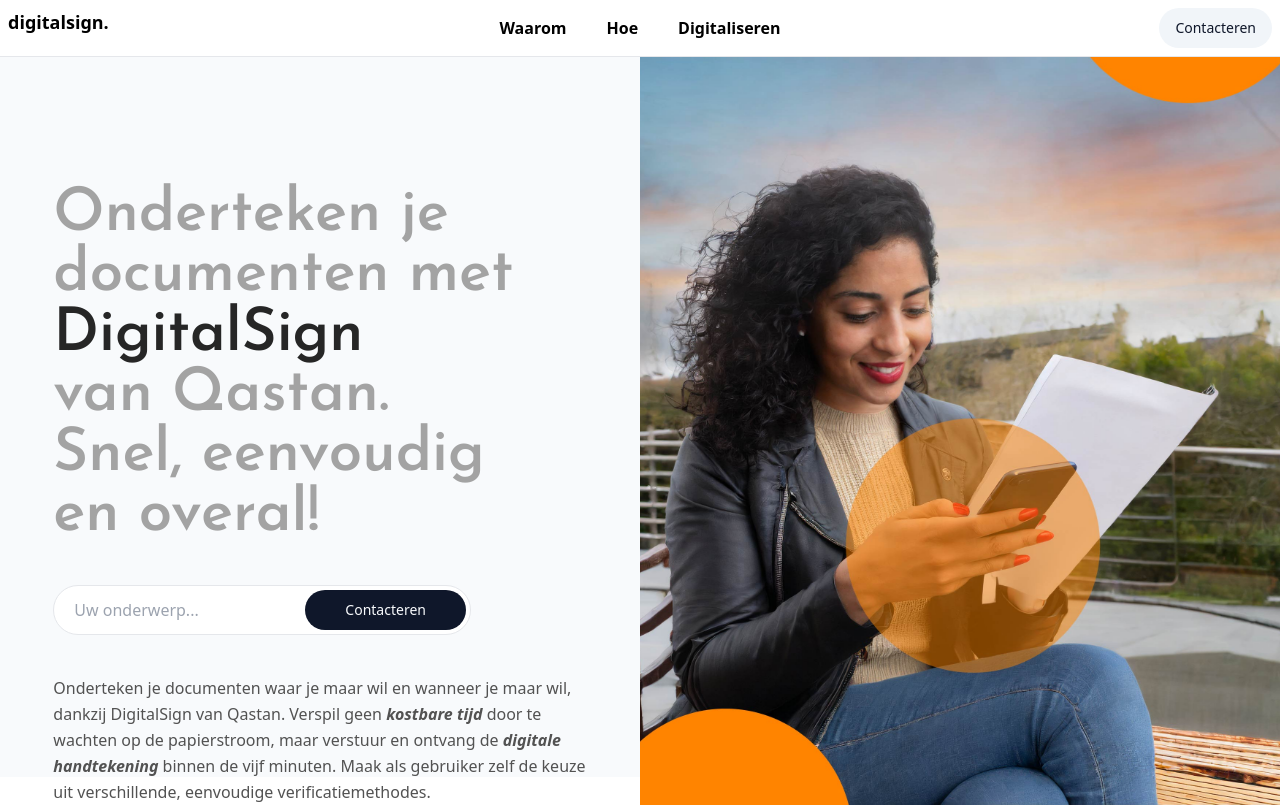
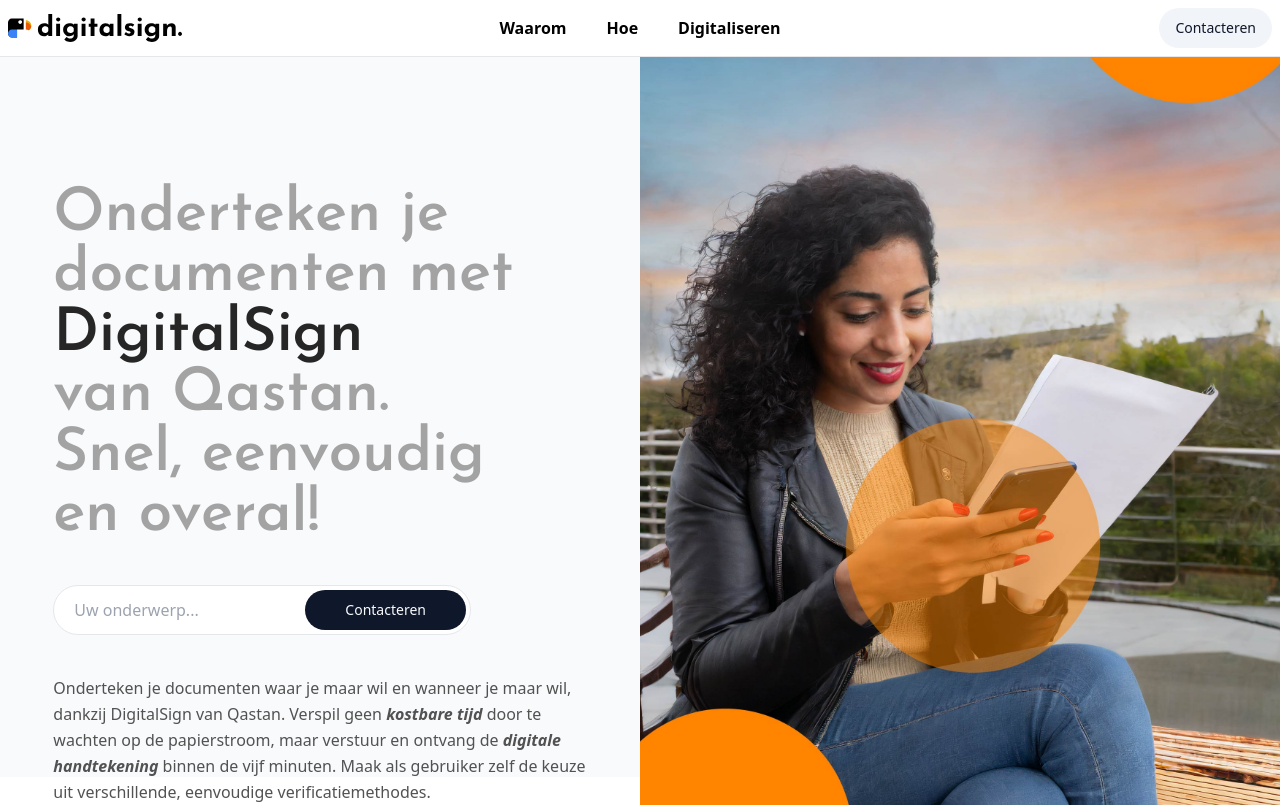
Before and after one commit to QastanFIT/documentsign, a Next.js app: page / in a window 1280 px wide. Shown: the top 807 px of the page. Built offline with nearby package versions, Linux system fonts and the light colour scheme.

Commit message:
new logo

```diff
--- a/src/components/document/Navbar.tsx
+++ b/src/components/document/Navbar.tsx
@@ -1,5 +1,7 @@
+import Image from 'next/image'
 import Link from 'next/link'
 import React from 'react'
+import logo from '../../assets/images/logo.svg'
 
 type Props = {
   document?: DocumentObject | null
@@ -9,7 +11,8 @@
   return (
     <div className='wg-white border-b shadow-md p-2 z-10'>
         <div className='mx-auto max-w-7xl grid grid-cols-2 sm:grid-cols-3'>
-            <Link href="/" className='w-fit'><div className='flex items-center justify-start font-bold font-josefin text-lg'>digitalsign.</div></Link>
+
+            <Link href="/" className='w-fit'><div className='flex items-center justify-start font-bold font-josefin text-lg'><Image src={logo} className='h-7 w-fit' alt="Logo digitalsign Qastan"/></div></Link>
         </div>
     </div>
   )
--- a/src/components/site/Navbar.tsx
+++ b/src/components/site/Navbar.tsx
@@ -4,6 +4,8 @@
 import Link from 'next/link'
 import { Button } from '../ui/button'
 import { Menu, X } from 'lucide-react'
+import logo from '../../assets/images/logo.svg'
+import Image from 'next/image'
 
 const Navbar = () => {
   const [is_open, setis_open] = useState(false);
@@ -11,7 +13,7 @@
   return (
     <div className='wg-white border-b shadow-md p-2 z-10'>
         <div className='mx-auto max-w-7xl grid grid-cols-2 sm:grid-cols-3'>
-            <Link href=""><div className='flex items-center justify-start font-bold font-josefin text-lg'>digitalsign.</div></Link>
+            <Link href="" className='w-fit flex items-center'><div className='flex font-bold font-josefin text-lg'><Image src={logo} className='h-7 w-fit' alt="Logo digitalsign Qastan"/></div></Link>
 
             {/* Mobile nav */}
             <div className='sm:hidden'>
```
Also changed, not shown: src/assets/images/logo.svg (added).
